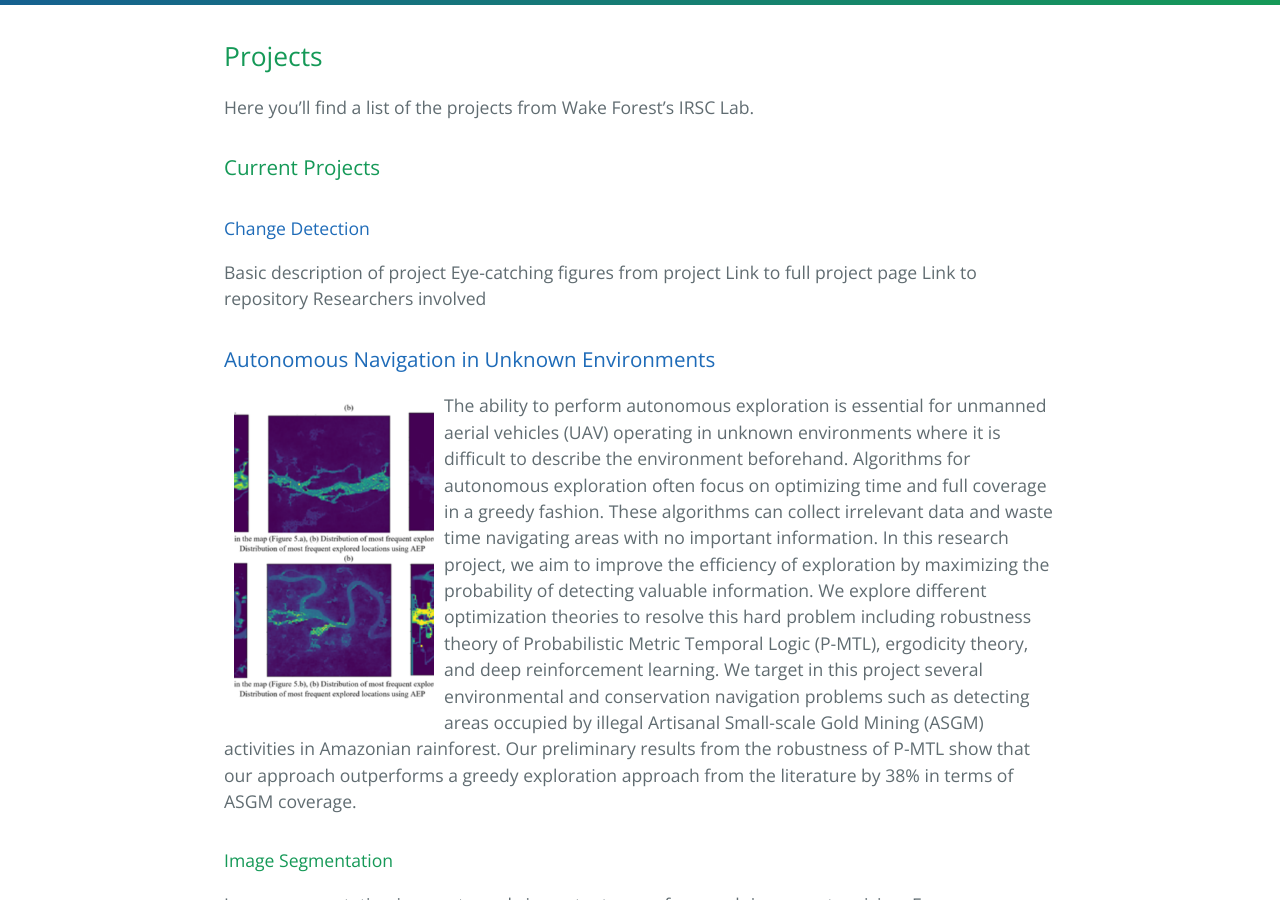
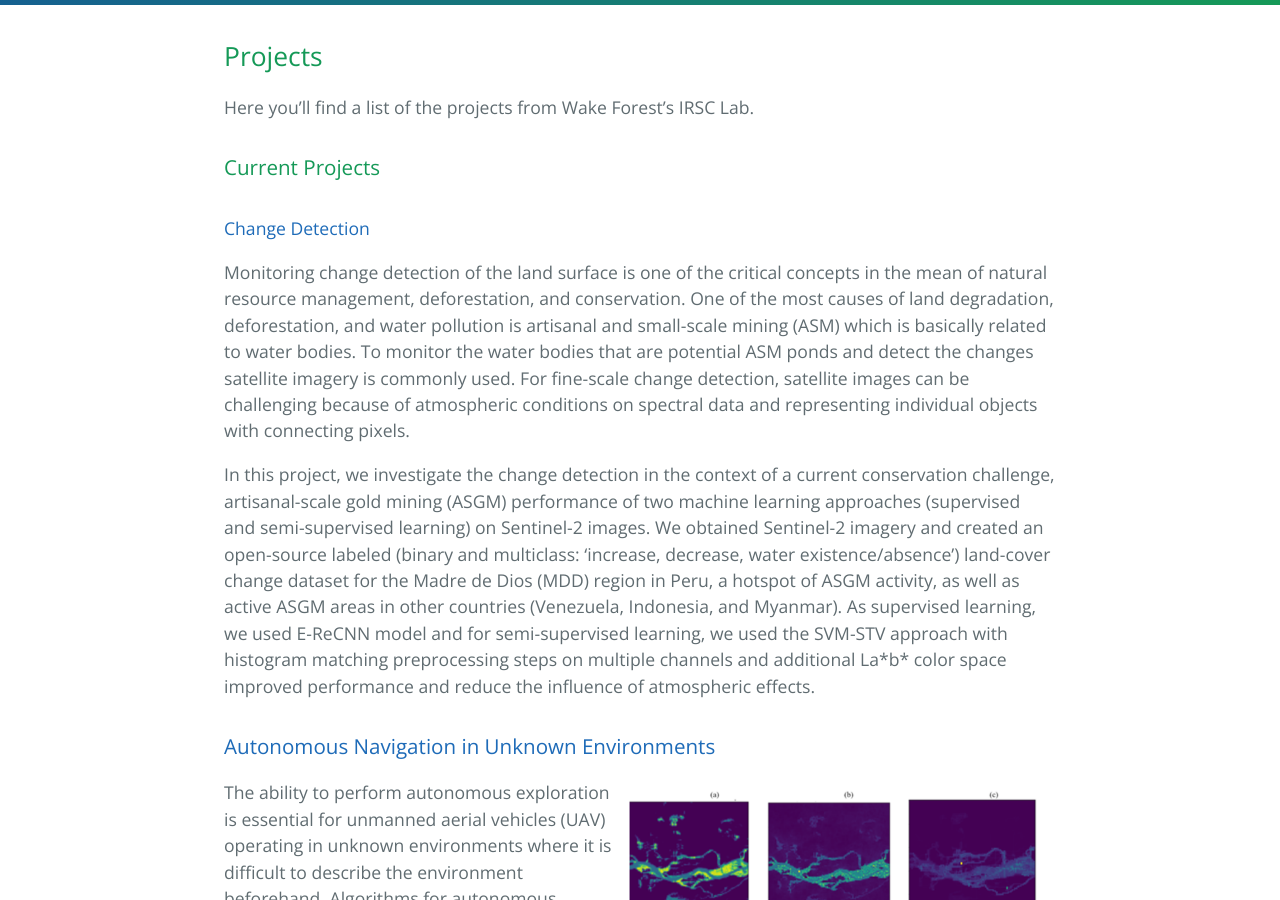
Before and after one commit to IRSC-WFU/irsc-wfu.github.io, a Jekyll site: the page built from projects.md, in a window 1280 px wide and 900 px high, scrolled down 356 px. Built offline with Jekyll 4.4.1, drawn with Linux system fonts in a browser that asks for light colours.

Commit message:
Added updates to projects for seda

```diff
--- a/projects.md
+++ b/projects.md
@@ -8,14 +8,13 @@ Here you'll find a list of the projects from Wake Forest's IRSC Lab.
 
 ### Current Projects
 #### [Change Detection](/projects/change_detection.md)
-Basic description of project
-Eye-catching figures from project
-Link to full project page
-Link to repository
-Researchers involved
+Monitoring change detection of the land surface is one of the critical concepts in the mean of natural resource management, deforestation, and conservation. One of the most causes of land degradation, deforestation, and water pollution is artisanal and small-scale mining (ASM) which is basically related to water bodies. To monitor the water bodies that are potential ASM ponds and detect the changes satellite imagery is commonly used. For fine-scale change detection, satellite images can be challenging because of atmospheric conditions on spectral data and representing individual objects with connecting pixels.
+
+
+In this project, we investigate the change detection in the context of a current conservation challenge, artisanal-scale gold mining (ASGM) performance of two machine learning approaches (supervised and semi-supervised learning) on Sentinel-2 images. We obtained Sentinel-2 imagery and created an open-source labeled (binary and multiclass: 'increase, decrease, water existence/absence') land-cover change dataset for the Madre de Dios (MDD) region in Peru, a hotspot of ASGM activity, as well as active ASGM areas in other countries (Venezuela, Indonesia, and Myanmar). As supervised learning, we used E-ReCNN model and for semi-supervised learning, we used the SVM-STV approach with histogram matching preprocessing steps on multiple channels and additional La\*b\* color space improved performance and reduce the influence of atmospheric effects.
 
 ### [Autonomous Navigation in Unknown Environments](/projects/autonomous_navigation.md)
-<img src="/media/projects/autonomous_navigation/autonomous_navigation_paper_figure.PNG" alt="1" width = 200px height = 300px style="object-fit: cover; float: left; margin: 10px">
+<img src="/media/projects/autonomous_navigation/autonomous_navigation_paper_figure.PNG" alt="1" height = 300px style="object-fit: cover; float: right; margin: 10px">
 
 The ability to perform autonomous exploration is essential for unmanned aerial vehicles (UAV) operating in unknown environments where it is difficult to describe the environment beforehand. Algorithms for autonomous exploration often focus on optimizing time and full coverage in a greedy fashion. These algorithms can collect irrelevant data and waste time navigating areas with no important information. In this research project, we aim to improve the efficiency of exploration by maximizing the probability of detecting valuable information.  We explore different optimization theories to resolve this hard problem including robustness theory of Probabilistic Metric Temporal Logic (P-MTL), ergodicity theory, and deep reinforcement learning. We target in this project several environmental and conservation navigation problems such as detecting areas occupied by illegal Artisanal Small-scale Gold Mining (ASGM) activities in Amazonian rainforest. Our preliminary results from the robustness of P-MTL show that our approach outperforms a greedy exploration approach from the literature by 38% in terms of ASGM coverage.
 
```
